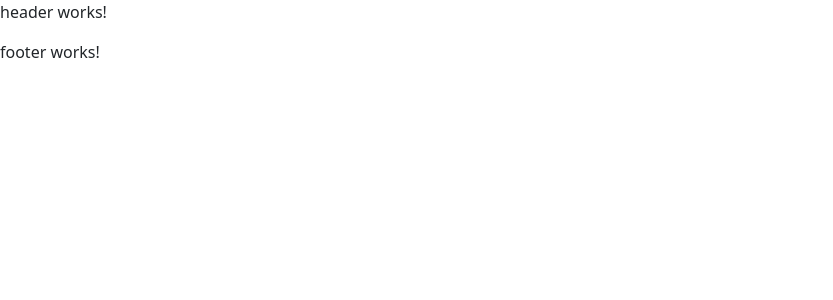
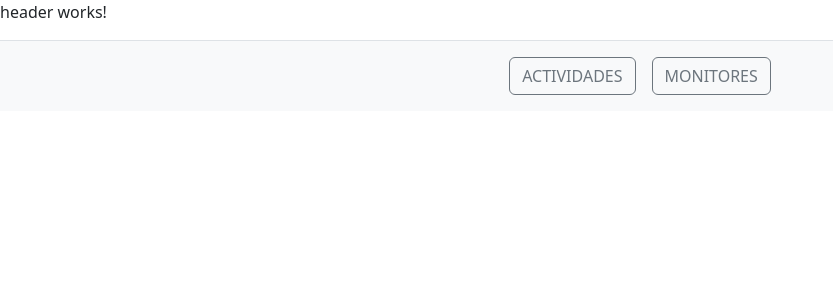
Before and after one commit to javiab10/4VGymApp, an Angular app: page / in a window 1280 px wide. Shown: the top 300 px of the page, without its empty margins (0-833 px from the left). Built offline with nearby package versions, Linux system fonts and the light colour scheme.

Commit message:
Edición del footer

```diff
--- a/src/app/footer/footer.component.html
+++ b/src/app/footer/footer.component.html
@@ -1 +1,4 @@
-<p>footer works!</p>
+<div class="d-flex justify-content-center bg-light py-3 border-top">
+    <button class="btn btn-outline-secondary mx-2" routerLink="/activities" routerLinkActive="active">ACTIVIDADES</button>
+    <button class="btn btn-outline-secondary mx-2" routerLink="/monitors" routerLinkActive="active">MONITORES</button>
+</div>
```
